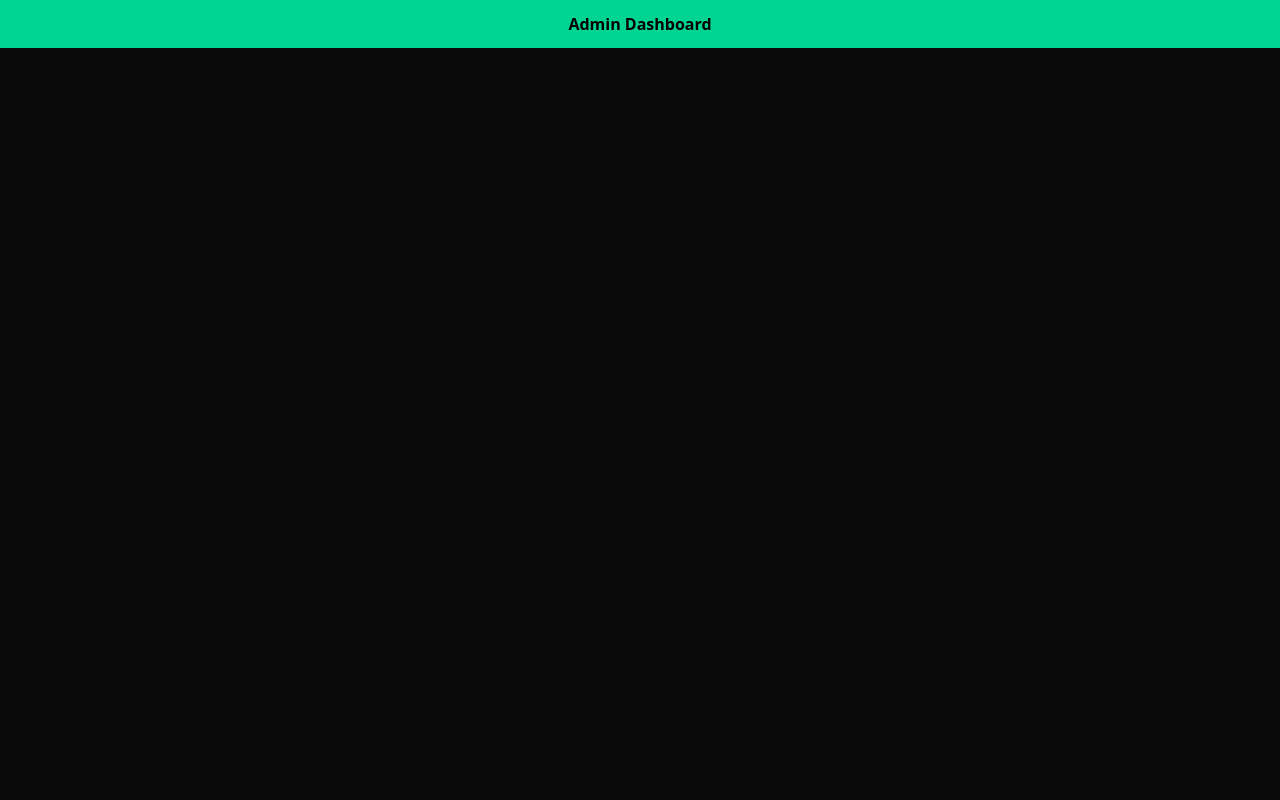
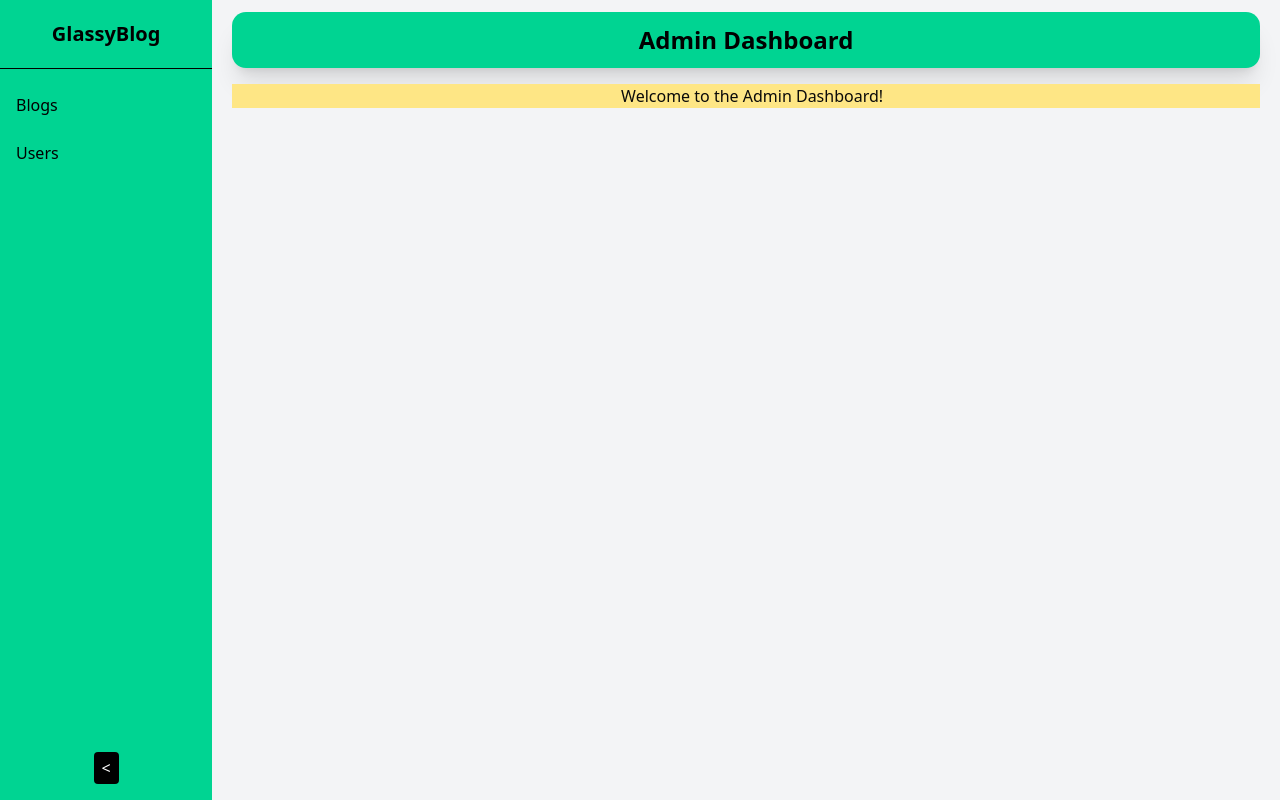
Before and after one commit to MuhammadHassanRaza25/Blog-App-NextJS, a Next.js app: page /admin in a window 1280 px wide. Built offline with nearby package versions, Linux system fonts and the light colour scheme; no server answers.

Commit message:
working on admin dashboard

```diff
--- a/src/app/admin/AdminDashboard.jsx
+++ b/src/app/admin/AdminDashboard.jsx
@@ -1,9 +1,59 @@
+"use client"; // Required if using Next.js 13+ app directory with client components
 
+import { useState } from "react";
+import Link from "next/link";
 
-export default function AdminDashboard(){
-    return(
-        <>
-           <h1 className="bg-emerald-400 text-black text2xl text-center p-3 font-semibold">Admin Dashboard</h1>
-        </>
-    )
+export default function AdminDashboard() {
+  const [isSidebarOpen, setIsSidebarOpen] = useState(true);
+
+  return (
+    <div className="flex h-screen">
+      {/* Sidebar */}
+      <div
+        className={`${
+          isSidebarOpen ? "w-64" : "w-16"
+        } bg-emerald-400 text-black transition-all duration-300 flex flex-col`}
+      >
+        {/* Logo / Title */}
+        <div className="pt-5 pb-5 text-xl font-bold text-center border-b border-black">
+          {isSidebarOpen ? "GlassyBlog" : "GB"}
+        </div>
+
+        {/* Links */}
+        <nav className="flex flex-col mt-4 space-y-2">
+          <Link
+            href="/admin/blogs"
+            className="px-4 py-2 hover:bg-emerald-500 transition-colors"
+          >
+            {isSidebarOpen ? "Blogs" : "B"}
+          </Link>
+          <Link
+            href="/admin/users"
+            className="px-4 py-2 hover:bg-emerald-500 transition-colors"
+          >
+            {isSidebarOpen ? "Users" : "U"}
+          </Link>
+        </nav>
+
+        {/* Toggle Button */}
+        <button
+          onClick={() => setIsSidebarOpen(!isSidebarOpen)}
+          className="mt-auto mb-4 px-2 py-1 self-center bg-black text-white rounded hover:bg-gray-800 transition"
+        >
+          {isSidebarOpen ? "<" : ">"}
+        </button>
+      </div>
+
+      {/* Main Content */}
+      <div className="w-screen h-screen px-5 bg-gray-100">
+        <h1 className="mt-3 px-10 bg-emerald-400 text-black text-2xl text-center p-3 font-semibold rounded-xl shadow-xl">
+          Admin Dashboard
+        </h1>
+        {/* Your page content */}
+        <div className="mt-4 pl-3 flex justify-center items-center bg-amber-200">
+          <p>Welcome to the Admin Dashboard!</p>
+        </div>
+      </div>
+    </div>
+  );
 }
```
